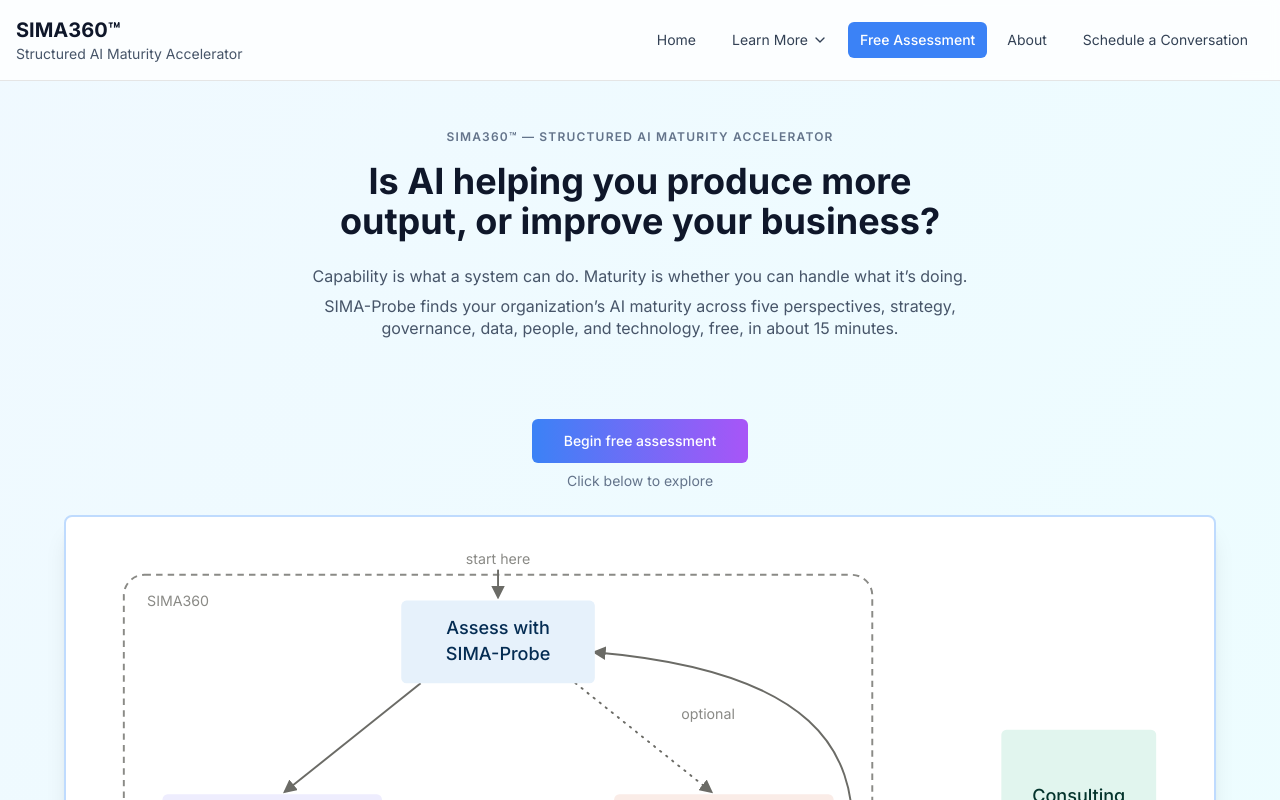
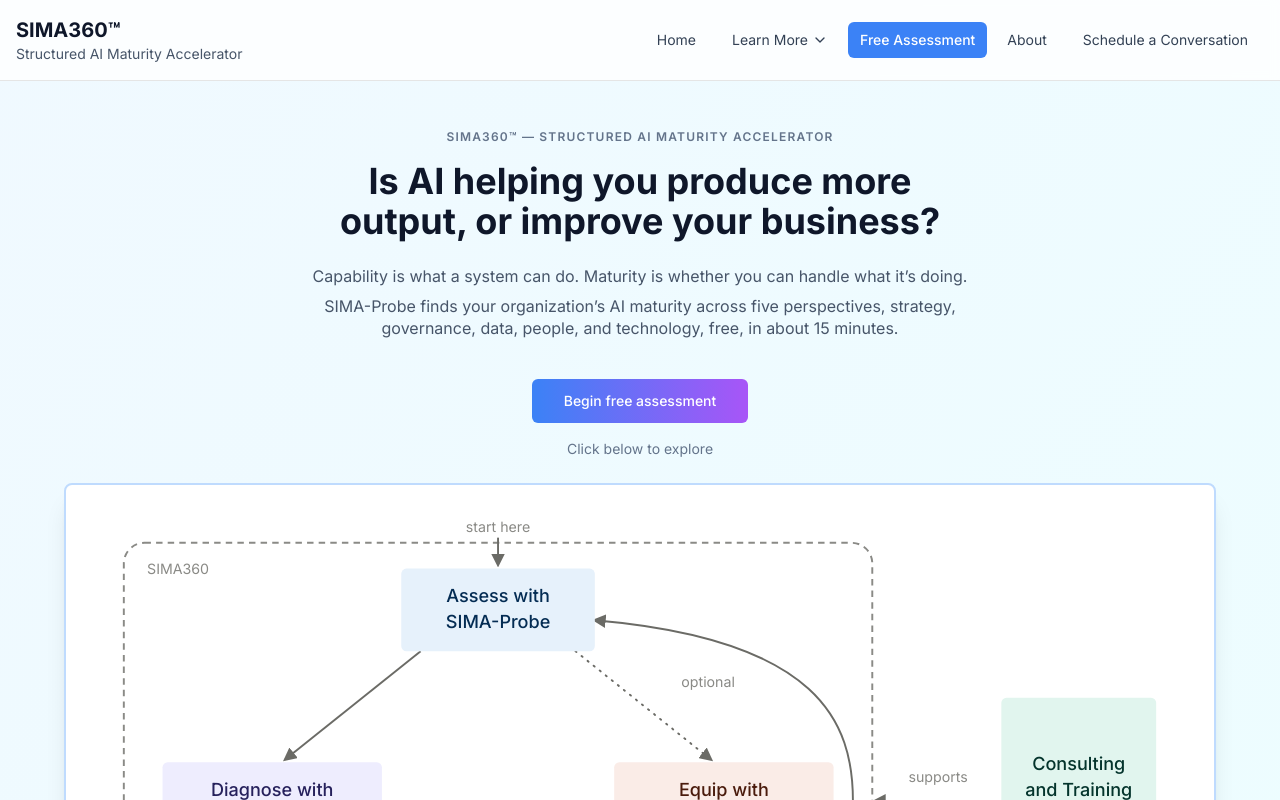
Before and after one commit to chucksuscheck/SIMA360, a Next.js app: page / in a window 1280 px wide. Shown: the top 800 px of the page. Built offline with nearby package versions, Linux system fonts and the light colour scheme.

Commit message:
Tighten spacing above and below the homepage CTA button
Co-Authored-By: Claude Sonnet 5 <noreply@anthropic.com>

```diff
--- a/app/page.tsx
+++ b/app/page.tsx
@@ -94,12 +94,12 @@ export default function HomePage() {
       </section>
 
       {/* 3. Diagram — the visual centerpiece: bigger, elevated, colorfully framed */}
-      <section className="py-14 px-4">
+      <section className="pt-4 pb-14 px-4">
         <div className="container mx-auto max-w-6xl text-center mb-6">
           <Button
             size="lg"
             asChild
-            className="mb-2 bg-gradient-to-r from-blue-500 to-purple-500 hover:from-blue-600 hover:to-purple-600"
+            className="mb-4 bg-gradient-to-r from-blue-500 to-purple-500 hover:from-blue-600 hover:to-purple-600"
           >
             <Link href="/sima-probe/assessment">Begin free assessment</Link>
           </Button>
```
